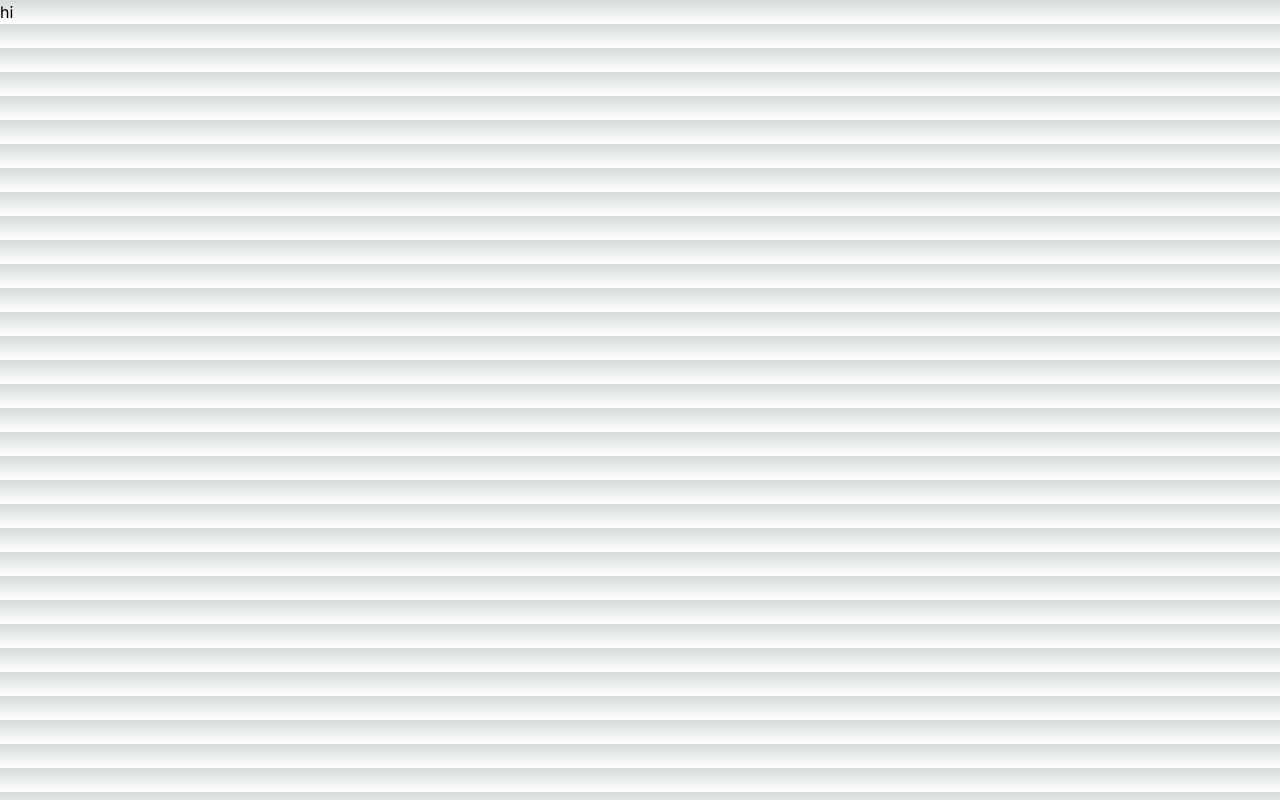
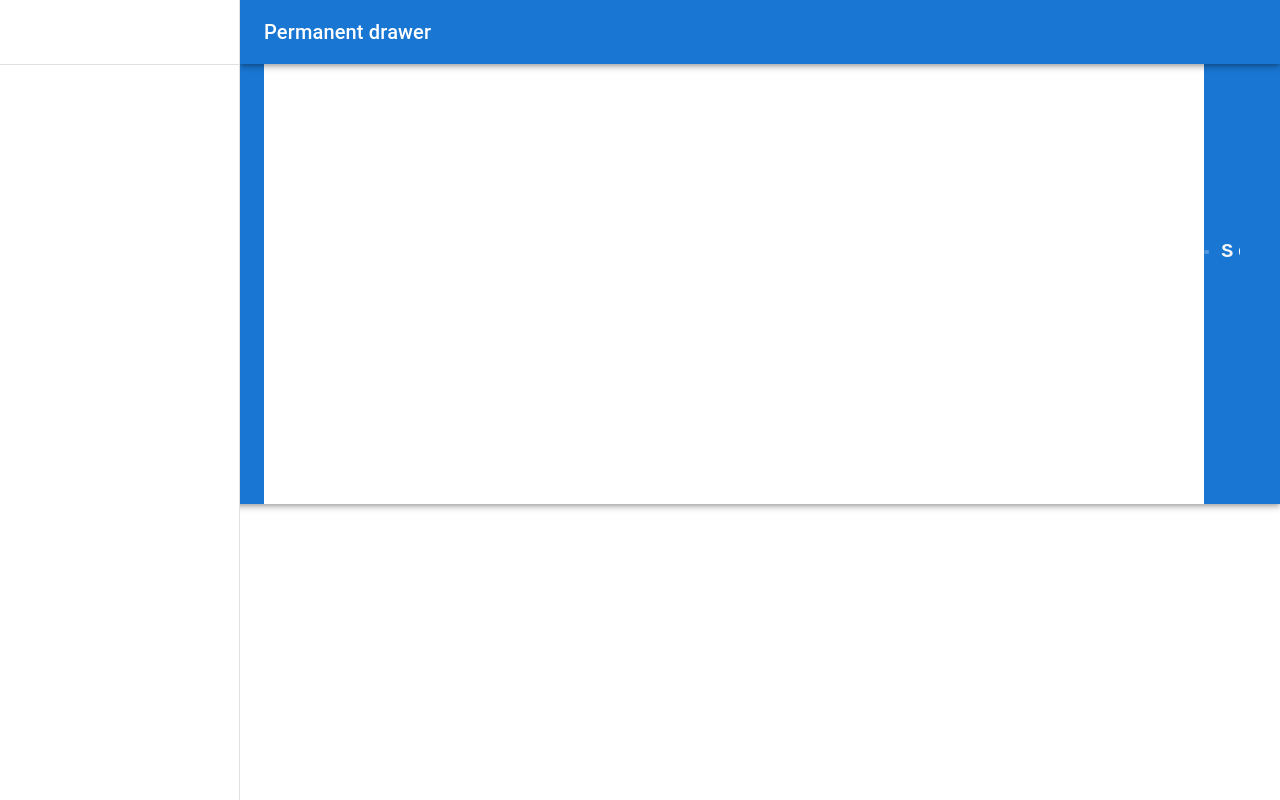
Before and after one commit to vignu10/sochal, a Next.js app in the folder frontend/: page / in a window 1280 px wide. Built offline with nearby package versions, Linux system fonts and the light colour scheme.

Commit message:
mui changes added

```diff
--- a/frontend/app/globals.css
+++ b/frontend/app/globals.css
@@ -2,32 +2,6 @@
 @tailwind components;
 @tailwind utilities;
 
-:root {
-  --foreground-rgb: 0, 0, 0;
-  --background-start-rgb: 214, 219, 220;
-  --background-end-rgb: 255, 255, 255;
+:root{
+    background-color: asdfsf;
 }
-
-@media (prefers-color-scheme: dark) {
-  :root {
-    --foreground-rgb: 255, 255, 255;
-    --background-start-rgb: 0, 0, 0;
-    --background-end-rgb: 0, 0, 0;
-  }
-}
-
-body {
-  color: rgb(var(--foreground-rgb));
-  background: linear-gradient(
-      to bottom,
-      transparent,
-      rgb(var(--background-end-rgb))
-    )
-    rgb(var(--background-start-rgb));
-}
-
-@layer utilities {
-  .text-balance {
-    text-wrap: balance;
-  }
-}
--- a/frontend/app/layout.tsx
+++ b/frontend/app/layout.tsx
@@ -2,11 +2,13 @@ import type { Metadata } from "next";
 import { Inter } from "next/font/google";
 import "./globals.css";
 
+
+
 const inter = Inter({ subsets: ["latin"] });
 
 export const metadata: Metadata = {
-  title: "Create Next App",
-  description: "Generated by create next app",
+  title: "Sochal",
+  description: "Challenge based habit application",
 };
 
 export default function RootLayout({
--- a/frontend/app/page.tsx
+++ b/frontend/app/page.tsx
@@ -1,15 +1,9 @@
+import NavigationStates from "@/app/states/NavigationStates"
 
 export default function Home() {
   return (
      <div>
-        <div className="line-wrapper  ">
-         hi
-         <div className="set"></div>
-         <div className="set"></div>
-         <div className="set"></div>
-         <div className="set"></div>
-         <div className="set"></div>
-        </div>
+<NavigationStates></NavigationStates>
      </div>
   );
 }
--- /dev/null
+++ b/frontend/app/states/NavigationStates.tsx
@@ -0,0 +1,46 @@
+"use client"
+import SideNavBar from '@/app/ui/SideNavBar'
+import * as React from 'react';
+import AppBar from '@mui/material/AppBar';
+import Box from '@mui/material/Box';
+import Toolbar from '@mui/material/Toolbar';
+import IconButton from '@mui/material/IconButton';
+import Typography from '@mui/material/Typography';
+import { Bars3Icon } from '@heroicons/react/24/outline';
+import Container from '@mui/material/Container';
+
+
+function ResponsiveAppBar() {
+  const [anchorElNav, setAnchorElNav] = React.useState<null | HTMLElement>(null);
+
+
+  return (
+    <AppBar position="static">
+      <Container maxWidth="xl">
+        <Toolbar disableGutters>
+          <SideNavBar></SideNavBar>
+          <Bars3Icon className='h-7 pr-3' > </Bars3Icon>
+          <Typography
+            variant="h6"
+            noWrap
+            component="a"
+            sx={{
+              mr: 2,
+              display: { xs: 'flex', md: 'flex' },
+              fontFamily: 'monospace',
+              fontWeight: 700,
+              letterSpacing: '.3rem',
+              color: '#F5F5F5',
+              textDecoration: 'none',
+            }}
+          >
+            Sochal
+          </Typography>
+
+
+        </Toolbar>
+      </Container>
+    </AppBar>
+  );
+}
+export default ResponsiveAppBar;
--- /dev/null
+++ b/frontend/app/ui/SideNavBar.tsx
@@ -0,0 +1,83 @@
+import * as React from 'react';
+import Box from '@mui/material/Box';
+import Drawer from '@mui/material/Drawer';
+import CssBaseline from '@mui/material/CssBaseline';
+import AppBar from '@mui/material/AppBar';
+import Toolbar from '@mui/material/Toolbar';
+import List from '@mui/material/List';
+import Typography from '@mui/material/Typography';
+import Divider from '@mui/material/Divider';
+import ListItem from '@mui/material/ListItem';
+import ListItemButton from '@mui/material/ListItemButton';
+import ListItemIcon from '@mui/material/ListItemIcon';
+import ListItemText from '@mui/material/ListItemText';
+
+
+const drawerWidth = 240;
+
+export default function PermanentDrawerLeft() {
+  return (
+    <Box sx={{ display: 'flex' }}>
+      <CssBaseline />
+      <AppBar
+        position="fixed"
+        sx={{ width: `calc(100% - ${drawerWidth}px)`, ml: `${drawerWidth}px` }}
+      >
+        <Toolbar>
+          <Typography variant="h6" noWrap component="div">
+            Permanent drawer
+          </Typography>
+        </Toolbar>
+      </AppBar>
+      <Drawer
+        sx={{
+          width: drawerWidth,
+          flexShrink: 0,
+          '& .MuiDrawer-paper': {
+            width: drawerWidth,
+            boxSizing: 'border-box',
+          },
+        }}
+        variant="permanent"
+        anchor="left"
+      >
+        <Toolbar />
+        <Divider />
+
+      </Drawer>
+      <Box
+        component="main"
+        sx={{ flexGrow: 1, bgcolor: 'background.default', p: 3 }}
+      >
+        <Toolbar />
+        <Typography paragraph>
+          Lorem ipsum dolor sit amet, consectetur adipiscing elit, sed do eiusmod
+          tempor incididunt ut labore et dolore magna aliqua. Rhoncus dolor purus non
+          enim praesent elementum facilisis leo vel. Risus at ultrices mi tempus
+          imperdiet. Semper risus in hendrerit gravida rutrum quisque non tellus.
+          Convallis convallis tellus id interdum velit laoreet id donec ultrices.
+          Odio morbi quis commodo odio aenean sed adipiscing. Amet nisl suscipit
+          adipiscing bibendum est ultricies integer quis. Cursus euismod quis viverra
+          nibh cras. Metus vulputate eu scelerisque felis imperdiet proin fermentum
+          leo. Mauris commodo quis imperdiet massa tincidunt. Cras tincidunt lobortis
+          feugiat vivamus at augue. At augue eget arcu dictum varius duis at
+          consectetur lorem. Velit sed ullamcorper morbi tincidunt. Lorem donec massa
+          sapien faucibus et molestie ac.
+        </Typography>
+        <Typography paragraph>
+          Consequat mauris nunc congue nisi vitae suscipit. Fringilla est ullamcorper
+          eget nulla facilisi etiam dignissim diam. Pulvinar elementum integer enim
+          neque volutpat ac tincidunt. Ornare suspendisse sed nisi lacus sed viverra
+          tellus. Purus sit amet volutpat consequat mauris. Elementum eu facilisis
+          sed odio morbi. Euismod lacinia at quis risus sed vulputate odio. Morbi
+          tincidunt ornare massa eget egestas purus viverra accumsan in. In hendrerit
+          gravida rutrum quisque non tellus orci ac. Pellentesque nec nam aliquam sem
+          et tortor. Habitant morbi tristique senectus et. Adipiscing elit duis
+          tristique sollicitudin nibh sit. Ornare aenean euismod elementum nisi quis
+          eleifend. Commodo viverra maecenas accumsan lacus vel facilisis. Nulla
+          posuere sollicitudin aliquam ultrices sagittis orci a.
+        </Typography>
+      </Box>
+    </Box>
+  );
+}
--- a/frontend/tailwind.config.ts
+++ b/frontend/tailwind.config.ts
@@ -1,6 +1,6 @@
-import type { Config } from "tailwindcss";
+const withMT = require("@material-tailwind/react/utils/withMT");
 
-const config: Config = {
+module.exports = withMT({
  content: [
   "./pages/**/*.{js,ts,jsx,tsx,mdx}",
   "./components/**/*.{js,ts,jsx,tsx,mdx}",
@@ -35,5 +35,4 @@ const config: Config = {
   },
 },
 plugins: [],
-};
-export default config;
+});
```
Also changed, not shown: frontend/package.json (+6 -5 lines), 2 other files (tests, documents, lock files or other folders). Lines whose indentation alone changed are shown as unchanged.
